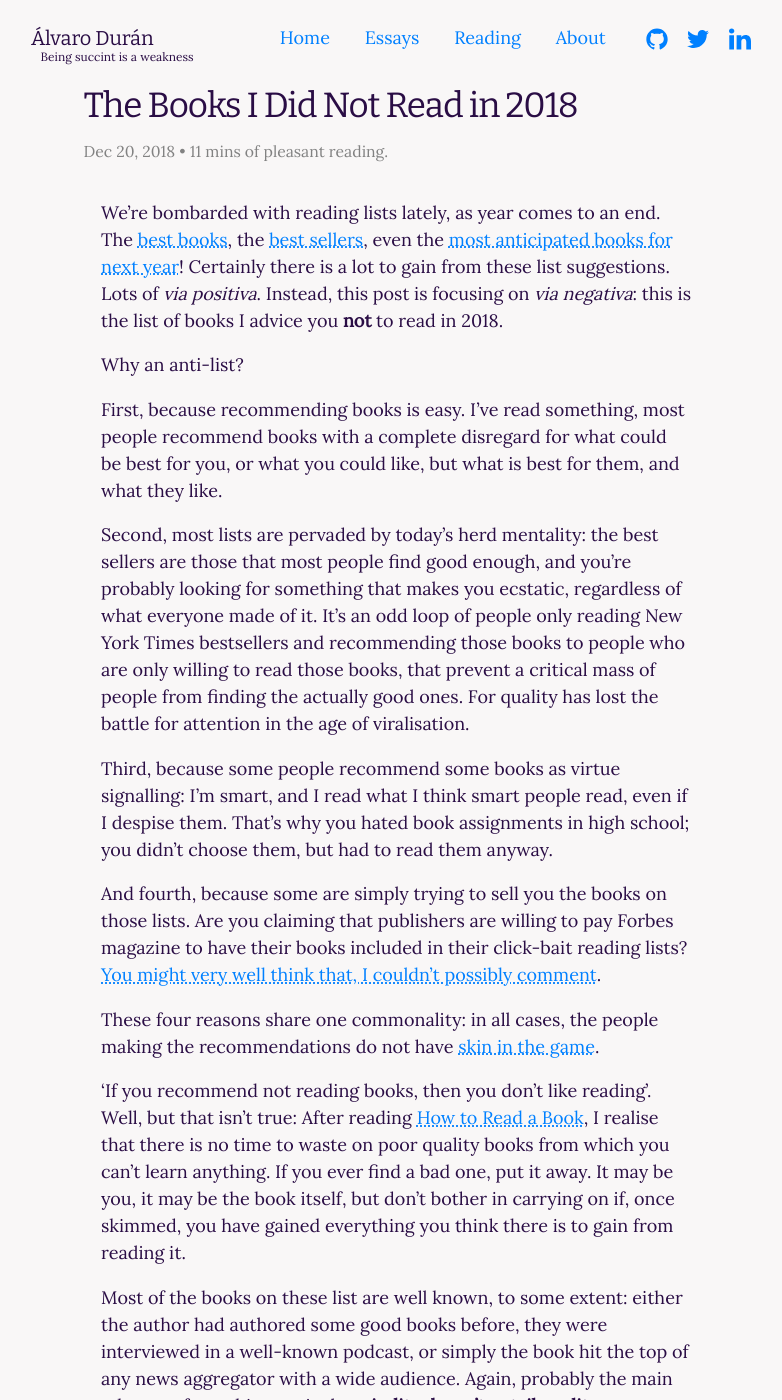
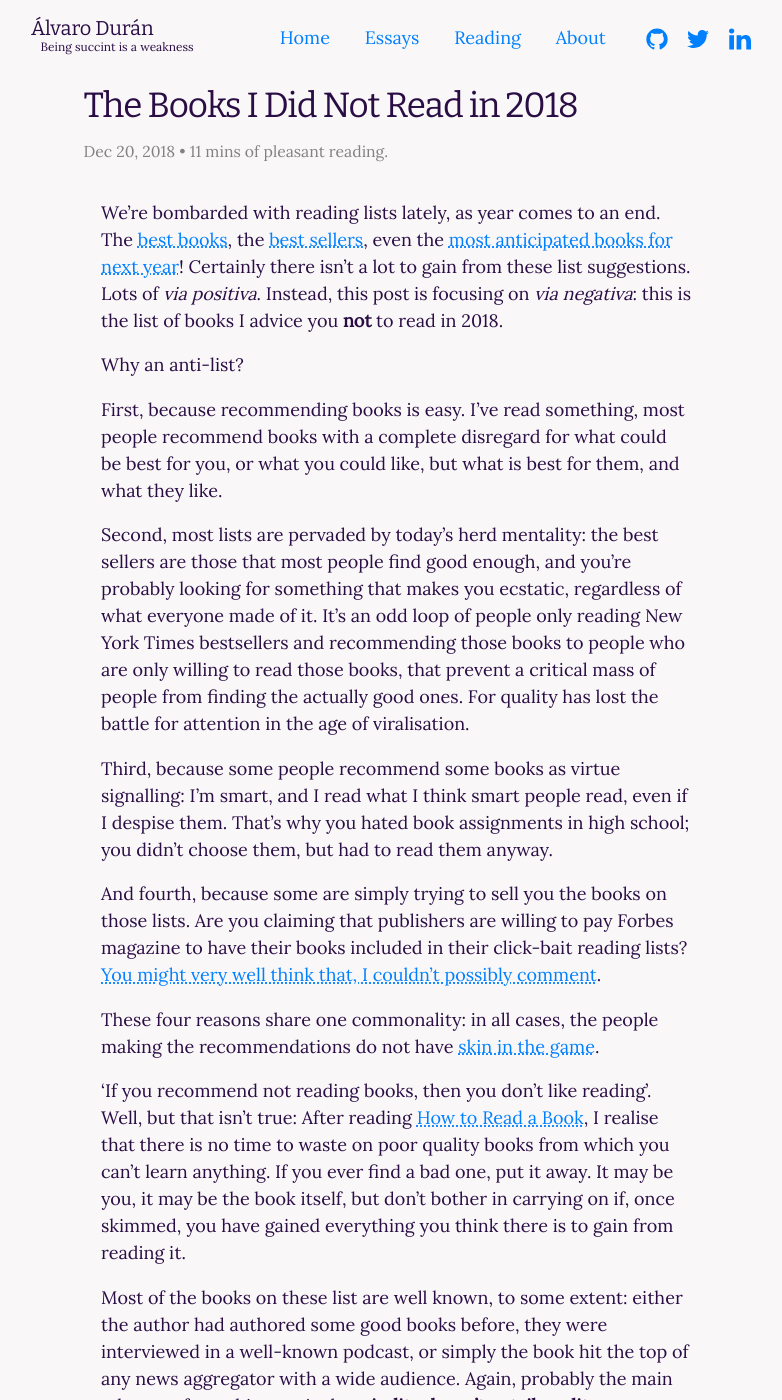
Before and after one commit to ohduran/ohduran.github.io, a Jekyll site: the page built from _posts/2018-12-20-the-books-I-did-not-read.markdown, in a window 1280 px wide and 1400 px high. Shown: the whole window, without its empty margins (244-1026 px from the left). Built offline with Jekyll 4.4.1, drawn with Linux system fonts in a browser that asks for light colours.

Commit message:
edit and changes on logo margin

```diff
--- a/_posts/2018-12-20-the-books-I-did-not-read.markdown
+++ b/_posts/2018-12-20-the-books-I-did-not-read.markdown
@@ -5,7 +5,7 @@ date:   2018-12-21 00:00:01 +0100
 categories: articles
 permalink: /the-books-I-did-not-read
 ---
-We’re bombarded with reading lists lately, as year comes to an end. The [best books](https://www.bloomberg.com/features/2018-best-books/), the [best sellers](https://www.amazon.com/gp/bestsellers/2018/books), even the [most anticipated books for next year](https://www.goodreads.com/book/popular_by_date/2019)! Certainly there is a lot to gain from these list suggestions. Lots of *via positiva*. Instead, this post is focusing on *via negativa*: this is the list of books I advice you __not__ to read in 2018.
+We’re bombarded with reading lists lately, as year comes to an end. The [best books](https://www.bloomberg.com/features/2018-best-books/), the [best sellers](https://www.amazon.com/gp/bestsellers/2018/books), even the [most anticipated books for next year](https://www.goodreads.com/book/popular_by_date/2019)! Certainly there isn't a lot to gain from these list suggestions. Lots of *via positiva*. Instead, this post is focusing on *via negativa*: this is the list of books I advice you __not__ to read in 2018.
 
 Why an anti-list?
 
--- a/_sass/_layout.scss
+++ b/_sass/_layout.scss
@@ -28,6 +28,7 @@
 }
 
 .site-logo{
+  margin-top: -10px;
   font-family: "Bitter", $base-font-family;
   float:left;
   .name {
```
